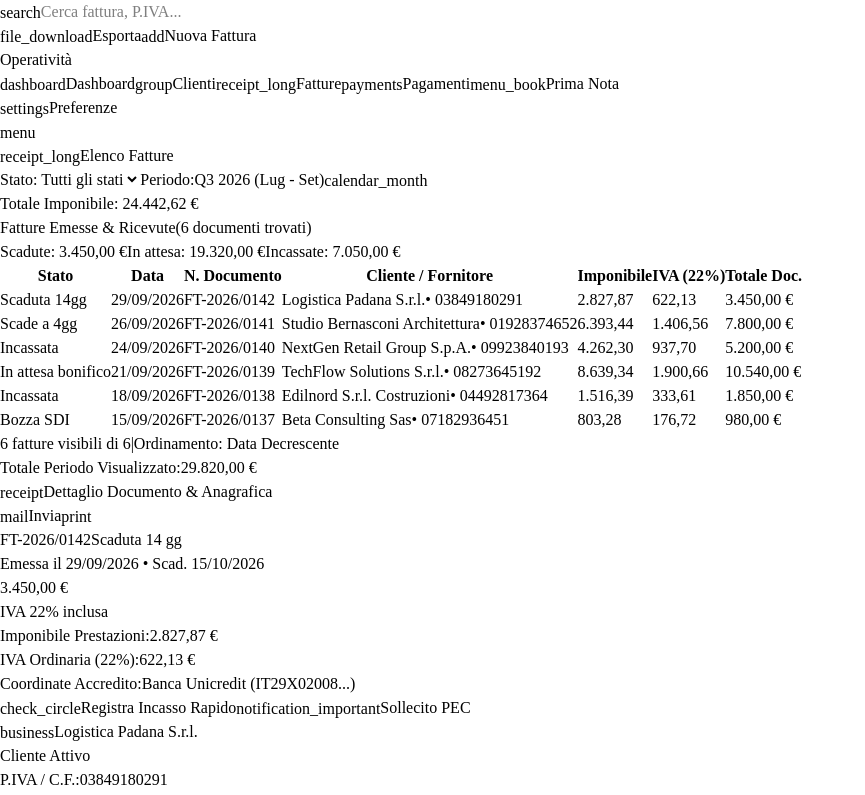
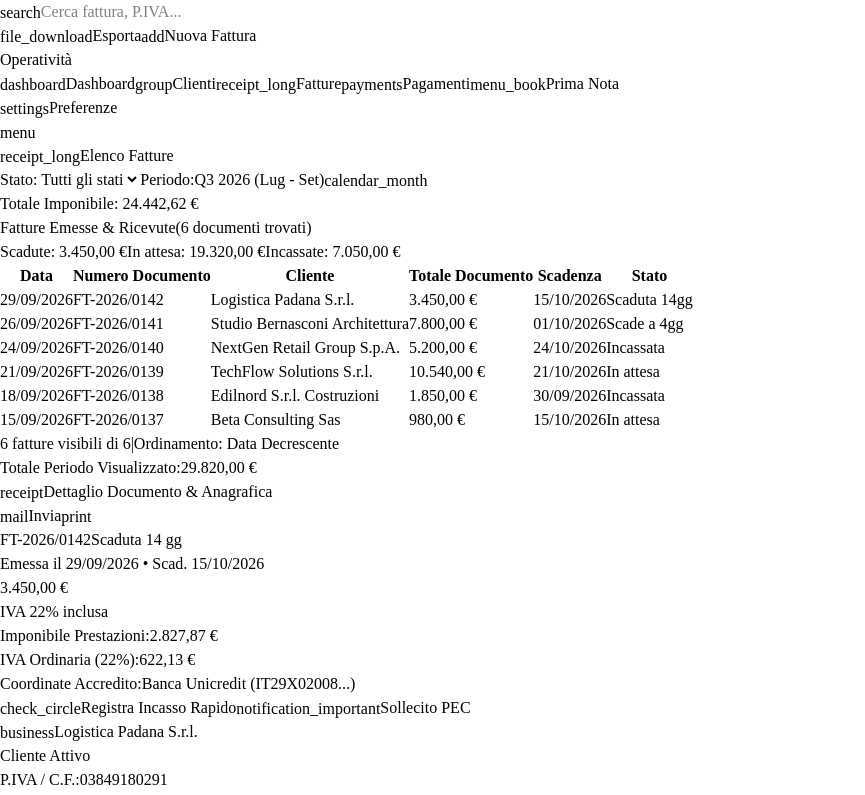
Before and after one commit to maxdivona/billKeep, a React (Vite) app in the folder src/renderer/: page /#/ in a window 1280 px wide. Shown: the top 795 px of the page, without its empty margins (0-865 px from the left). Built offline with nearby package versions, Linux system fonts and the light colour scheme; a web font is replaced by a local one.

Commit message:
feat(dashboard): riordinate colonne tabella con Scadenza, rinominato In attesa e rimosso stato bozza SDI

```diff
--- a/src/renderer/src/pages/Dashboard.jsx
+++ b/src/renderer/src/pages/Dashboard.jsx
@@ -147,7 +147,7 @@
     issue_date: '2026-09-15',
     due_date: '2026-10-15',
     amount: 980.0,
-    status: 'draft',
+    status: 'pending',
     type: 'emessa',
     bank_account: 'Monte dei Paschi di Siena (IT77P01030...)',
     customer_stats: {
@@ -191,15 +191,6 @@
   const formatCurrency = useCallback((val) => {
     if (val === undefined || val === null || isNaN(val)) return '€ 0,00'
     return new Intl.NumberFormat('it-IT', { style: 'currency', currency: 'EUR' }).format(val)
-  }, [])
-
-  // Formatta numero generico con 2 decimali
-  const formatDecimal = useCallback((val) => {
-    if (val === undefined || val === null || isNaN(val)) return '0,00'
-    return new Intl.NumberFormat('it-IT', {
-      minimumFractionDigits: 2,
-      maximumFractionDigits: 2
-    }).format(val)
   }, [])
 
   // Formatta data (DD/MM/YYYY)
@@ -520,24 +511,17 @@
             <table className="w-full text-left border-collapse">
               <thead className="sticky top-0 bg-slate-50 border-b border-apple-border text-[12px] uppercase font-semibold text-apple-subtle tracking-wider z-10">
                 <tr>
-                  <th className="py-2 px-3 border-r border-apple-border/70 w-32">Stato</th>
-                  <th className="py-2 px-3 border-r border-apple-border/70 w-24">Data</th>
-                  <th className="py-2 px-3 border-r border-apple-border/70 w-32">N. Documento</th>
-                  <th className="py-2 px-3 border-r border-apple-border/70">Cliente / Fornitore</th>
-                  <th className="py-2 px-3 border-r border-apple-border/70 text-right w-28">
-                    Imponibile
-                  </th>
-                  <th className="py-2 px-3 border-r border-apple-border/70 text-right w-24">
-                    IVA (22%)
-                  </th>
-                  <th className="py-2 px-3 text-right w-28">Totale Doc.</th>
+                  <th className="py-2 px-3 border-r border-apple-border/70 w-28">Data</th>
+                  <th className="py-2 px-3 border-r border-apple-border/70 w-36">Numero Documento</th>
+                  <th className="py-2 px-3 border-r border-apple-border/70">Cliente</th>
+                  <th className="py-2 px-3 border-r border-apple-border/70 text-right w-36">Totale Documento</th>
+                  <th className="py-2 px-3 border-r border-apple-border/70 w-28">Scadenza</th>
+                  <th className="py-2 px-3 text-left w-36">Stato</th>
                 </tr>
               </thead>
               <tbody className="divide-y divide-apple-border/50 text-[13px] text-apple-text font-normal font-sans">
                 {filteredInvoices.map((inv) => {
                   const isSelected = activeInvoice?.id === inv.id
-                  const imp = inv.imponibile || inv.amount / 1.22
-                  const iva = inv.iva || inv.amount - imp
 
                   return (
                     <tr
@@ -549,8 +533,47 @@
                           : 'hover:bg-slate-50'
                       }`}
                     >
+                      {/* DATA */}
+                      <td className="py-1.5 px-3 border-r border-apple-border/70 text-apple-secondary font-mono text-[12px] whitespace-nowrap">
+                        {formatDate(inv.issue_date)}
+                      </td>
+
+                      {/* NUMERO DOCUMENTO */}
+                      <td
+                        className={`py-1.5 px-3 border-r border-apple-border/70 font-mono text-[12px] whitespace-nowrap ${
+                          isSelected ? 'font-semibold text-apple-text' : 'text-apple-secondary'
+                        }`}
+                      >
+                        {inv.id}
+                      </td>
+
+                      {/* CLIENTE */}
+                      <td className="py-1.5 px-3 border-r border-apple-border/70 truncate">
+                        <span
+                          className={`truncate block ${
+                            isSelected ? 'font-semibold text-apple-text' : 'text-apple-text'
+                          }`}
+                        >
+                          {inv.customer_name}
+                        </span>
+                      </td>
+
+                      {/* TOTALE DOCUMENTO */}
+                      <td
+                        className={`py-1.5 px-3 border-r border-apple-border/70 text-right font-mono whitespace-nowrap ${
+                          isSelected ? 'font-bold text-apple-text' : 'font-semibold text-apple-text'
+                        }`}
+                      >
+                        {formatCurrency(inv.amount)}
+                      </td>
+
+                      {/* SCADENZA */}
+                      <td className="py-1.5 px-3 border-r border-apple-border/70 text-apple-secondary font-mono text-[12px] whitespace-nowrap">
+                        {formatDate(inv.due_date)}
+                      </td>
+
                       {/* STATO */}
-                      <td className="py-1.5 px-3 border-r border-apple-border/70 whitespace-nowrap">
+                      <td className="py-1.5 px-3 whitespace-nowrap">
                         {inv.status === 'overdue' && (
                           <span className="inline-flex items-center gap-1.5 text-[11px] font-semibold px-2 py-0.5 rounded bg-rose-50 text-rose-600 border border-rose-200/50">
                             <span className="w-1.5 h-1.5 rounded-full bg-[#FF5F56]" />
@@ -572,66 +595,9 @@
                         {inv.status === 'pending' && (
                           <span className="inline-flex items-center gap-1.5 text-[11px] font-medium px-2 py-0.5 rounded bg-slate-100 text-apple-secondary border border-black/[0.05]">
                             <span className="w-1.5 h-1.5 rounded-full bg-apple-subtle" />
-                            In attesa bonifico
+                            In attesa
                           </span>
                         )}
-                        {inv.status === 'draft' && (
-                          <span className="inline-flex items-center gap-1.5 text-[11px] font-medium px-2 py-0.5 rounded bg-blue-50 text-apple-accent border border-blue-200/50">
-                            <span className="w-1.5 h-1.5 rounded-full bg-apple-accent" />
-                            Bozza SDI
-                          </span>
-                        )}
-                      </td>
-
-                      {/* DATA */}
-                      <td className="py-1.5 px-3 border-r border-apple-border/70 text-apple-secondary font-mono text-[12px] whitespace-nowrap">
-                        {formatDate(inv.issue_date)}
-                      </td>
-
-                      {/* N. DOCUMENTO */}
-                      <td
-                        className={`py-1.5 px-3 border-r border-apple-border/70 font-mono text-[12px] whitespace-nowrap ${
-                          isSelected ? 'font-semibold text-apple-text' : 'text-apple-secondary'
-                        }`}
-                      >
-                        {inv.id}
-                      </td>
-
-                      {/* CLIENTE / FORNITORE */}
-                      <td className="py-1.5 px-3 border-r border-apple-border/70 truncate">
-                        <div className="flex items-center gap-1.5 truncate">
-                          <span
-                            className={`truncate ${
-                              isSelected ? 'font-semibold text-apple-text' : 'text-apple-text'
-                            }`}
-                          >
-                            {inv.customer_name}
-                          </span>
-                          {inv.vat_number && (
-                            <span className="text-[12px] text-apple-subtle font-mono flex-shrink-0">
-                              • {inv.vat_number}
-                            </span>
-                          )}
-                        </div>
-                      </td>
-
-                      {/* IMPONIBILE */}
-                      <td className="py-1.5 px-3 border-r border-apple-border/70 text-right font-mono text-apple-secondary whitespace-nowrap">
-                        {formatDecimal(imp)}
-                      </td>
-
-                      {/* IVA */}
-                      <td className="py-1.5 px-3 border-r border-apple-border/70 text-right font-mono text-apple-subtle whitespace-nowrap">
-                        {formatDecimal(iva)}
-                      </td>
-
-                      {/* TOTALE DOC. */}
-                      <td
-                        className={`py-1.5 px-3 text-right font-mono whitespace-nowrap ${
-                          isSelected ? 'font-bold text-apple-text' : 'font-semibold text-apple-text'
-                        }`}
-                      >
-                        {formatCurrency(inv.amount)}
                       </td>
                     </tr>
                   )
@@ -639,7 +605,7 @@
 
                 {filteredInvoices.length === 0 && (
                   <tr>
-                    <td colSpan={7} className="py-8 text-center text-apple-subtle text-[14px]">
+                    <td colSpan={6} className="py-8 text-center text-apple-subtle text-[14px]">
                       Nessuna fattura trovata con i filtri selezionati.
                     </td>
                   </tr>
@@ -729,11 +695,6 @@
                         {activeInvoice.status === 'pending' && (
                           <span className="text-[11px] font-medium px-2 py-0.5 rounded bg-slate-100 text-apple-secondary border border-black/[0.05]">
                             In attesa
-                          </span>
-                        )}
-                        {activeInvoice.status === 'draft' && (
-                          <span className="text-[11px] font-medium px-2 py-0.5 rounded bg-blue-50 text-apple-accent border border-blue-200/50">
-                            Bozza SDI
                           </span>
                         )}
                       </div>
```
